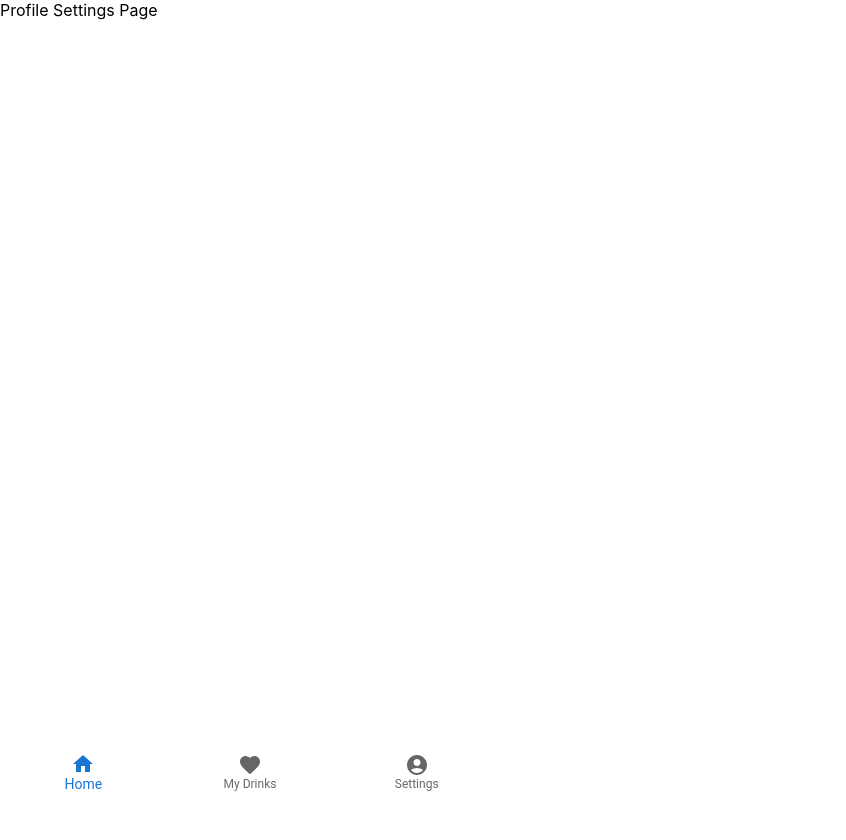
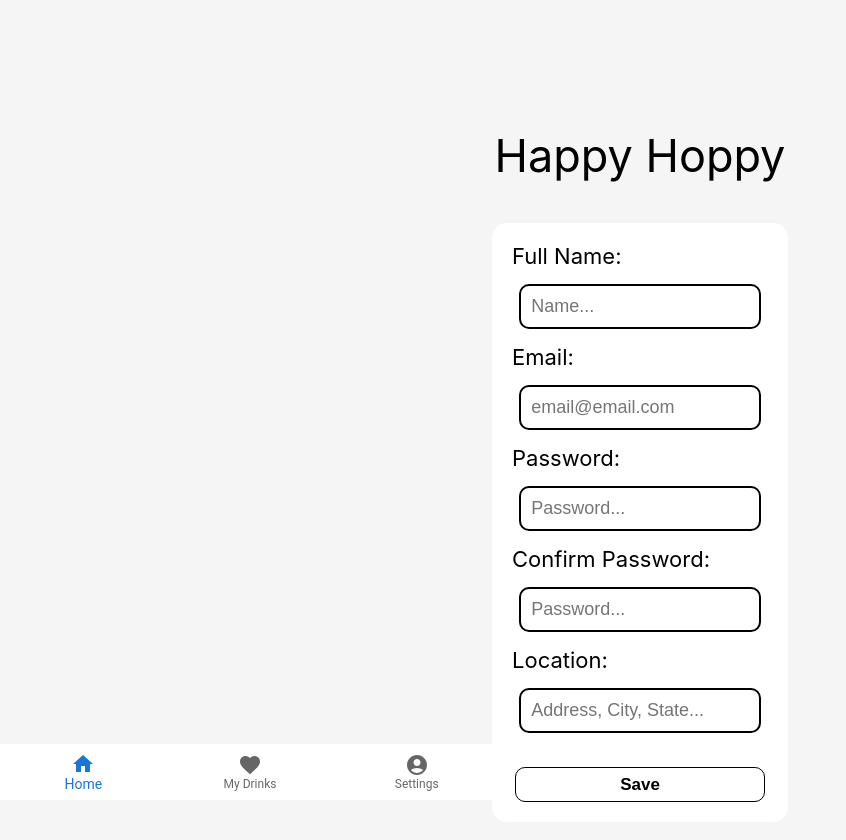
Before and after one commit to trevorhenrich/642-HappyHoppy, a React (Create React App) app: page /ProfileSettings in a window 1280 px wide. Shown: the top 840 px of the page, without its empty margins (0-846 px from the left). Before the commit the page ends 800 px from the top, so only its background shows below. Built offline with nearby package versions, Linux system fonts and the light colour scheme.

Commit message:
Added Profile Settings

```diff
--- a/src/pages/ProfileSettings.js
+++ b/src/pages/ProfileSettings.js
@@ -1,7 +1,39 @@
 import React from "react";
+import "./Signup.css";
 
 export function ProfileSettings() {
-  return <>{"Profile Settings Page"}</>;
+  return (
+    <div className = "signup-page">
+    <div className="site-Title">
+        Happy Hoppy
+    </div>
+    <div className = "signup-box">
+      <div>
+        <label> Full Name: </label>
+        <input placeholder="Name..."></input>
+      </div>
+      <div>
+        <label> Email: </label>
+        <input type={'email'} placeholder="email@email.com"></input>
+      </div>
+      <div>
+        <label> Password: </label>
+        <input type={'password'} placeholder="Password..."></input>
+      </div>
+      <div>
+        <label> Confirm Password: </label>
+        <input type={'password'} placeholder="Password..."></input>
+      </div>
+      <div>
+        <label> Location: </label>
+        <input placeholder="Address, City, State..."></input>
+      </div>
+      <button>
+        Save
+      </button>
+    </div>
+  </div>
+  );
 }
 
 export default ProfileSettings;
--- a/src/pages/Signup.js
+++ b/src/pages/Signup.js
@@ -9,7 +9,6 @@ export function Signup() {
         Happy Hoppy
     </div>
     <div className = "signup-box">
-
       <div>
         <label> Full Name: </label>
         <input placeholder="Name..."></input>
```
